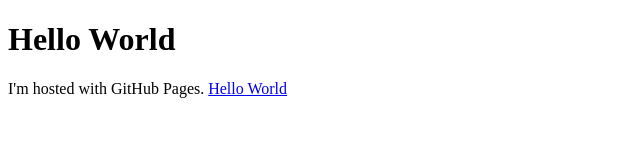
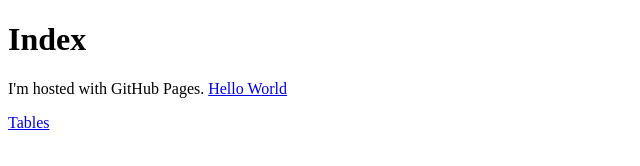
Before and after one commit to hang-on/hang-on.github.io, a plain HTML site: page index.html in a window 1280 px wide. Shown: the whole page, without its empty margins (0-640 px from the left). Drawn offline with Linux system fonts and the light colour scheme.

Commit message:
Update index.html

```diff
--- a/index.html
+++ b/index.html
@@ -1,11 +1,14 @@
 <!DOCTYPE html>
 <html>
 <body>
-<h1>Hello World</h1>
+<h1>Index</h1>
 <p>
   I'm hosted with GitHub Pages.
   <a href="hang-on.github.io/hello_world">Hello World</a>
 </p>
+<p>
+  <a href="hang-on.github.io/tables">Tables</a>
+</p>
 
 </body>
 </html>
```
